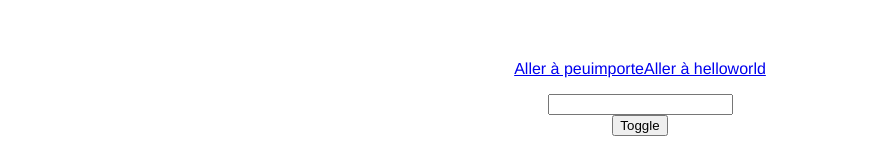
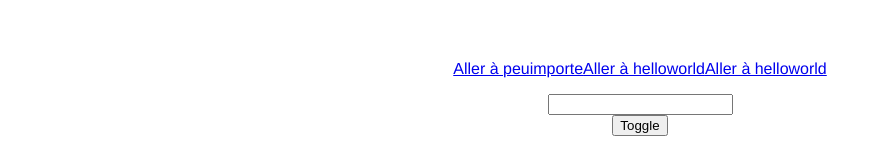
Before and after one commit to Adrien-Ba/L3-SdNVueProjet, a Vue app in the folder my-vue-app/: page /#/peuimporte in a window 1280 px wide. Shown: the top 160 px of the page, without its empty margins (0-893 px from the left). Built offline with nearby package versions, Linux system fonts and the light colour scheme; no server answers.

Commit message:
ajout accueil au routeur

```diff
--- a/my-vue-app/src/App.vue
+++ b/my-vue-app/src/App.vue
@@ -4,6 +4,9 @@
 
     <router-link to="/peuimporte">Aller à peuimporte</router-link>
     <router-link to="/helloworld">Aller à helloworld</router-link>
+    <router-link to="/accueil">Aller à helloworld</router-link>
+
+
   </p>
     <router-view/>
   </div>
--- a/my-vue-app/src/router/index.ts
+++ b/my-vue-app/src/router/index.ts
@@ -1,6 +1,7 @@
 import {createRouter, createWebHashHistory} from 'vue-router';
 import PeuImporte from '../components/Peuimporte.vue';
 import HelloWorld from '../components/HelloWorld.vue';
+import Accueil from '../components/Accueil.vue';
 
 const routes = [
     {
@@ -10,6 +11,10 @@ const routes = [
     {
         path: '/helloworld',
         component: HelloWorld,
+    },
+    {
+        path: '/accueil',
+        component: Accueil,
     }
 ];
 
```
